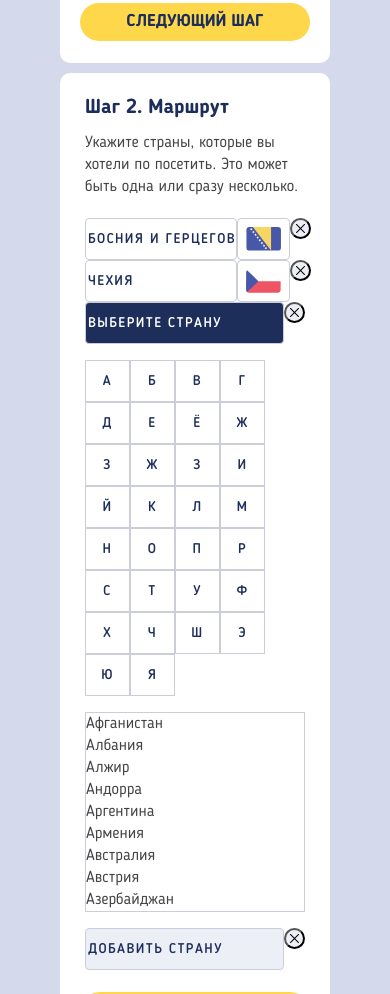
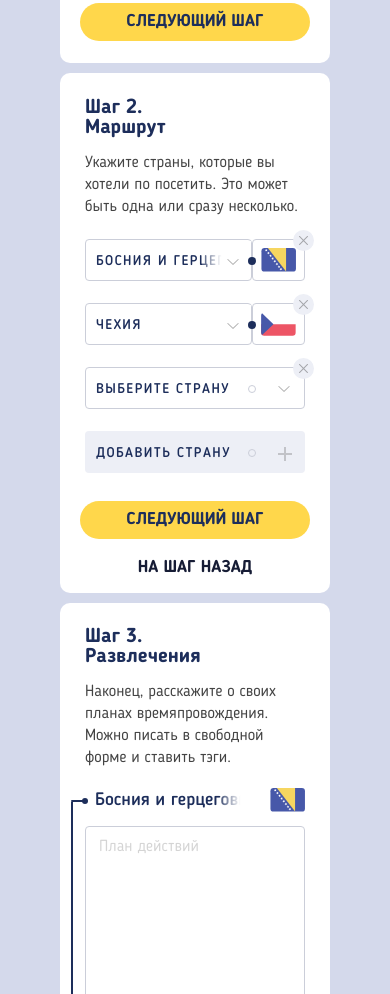
Before and after one commit to sunnyplus/644387-pognali-18, a website: page source/form.html in a window 390 px wide. Shown: the part 1821-2815 px from the top of the page. Drawn offline with nearby package versions, Linux system fonts and the light colour scheme; files that its build step writes are made by us from their sources.

Commit message:
form mobile completed

```diff
--- a/source/form.html
+++ b/source/form.html
@@ -417,38 +417,37 @@
           </div>
           <div class="step step--two">
             <h3 class="step__heading">Шаг 2. Маршрут</h3>
-            <p class="step__description">Укажите страны, которые вы хотели по посетить. Это может быть одна или сразу несколько.</p>
+            <p class="step__description step__description--step-two">Укажите страны, которые вы хотели по посетить. Это может быть одна или сразу несколько.</p>
             <div class="step__country-select country-select">
-              <input class="country-select__input" type="text" id="country-1" value="Босния и Герцеговина">
-              <label for="country-1">
+              <input class="country-select__input" type="text" id="country-4" value="Босния и Герцеговина">
+              <label class="country-select__country-label" for="country-4">
                 <div class="country-select__flag-wrapper">
                   <img src="img/flag-bosnia.svg" width="35" height="24" alt="Флаг Боснии и Герцеговины">
                 </div>
               </label>
               <button class="country-select__button-delete" type="button">
-                <img src="img/small-cross.svg" width="9" height="9" alt="Иконка удаления страны">
+                <img class="country-select_small-cross" src="img/small-cross.svg" width="9" height="9" alt="Иконка удаления страны">
               </button>
             </div>
             <div class="step__country-select country-select">
-              <input class="country-select__input" type="text" id="country-1" value="Чехия">
-              <label for="country-1">
+              <input class="country-select__input" type="text" id="country-2" value="Чехия">
+              <label class="country-select__country-label" for="country-2">
                 <div class="country-select__flag-wrapper">
                   <img src="img/flag-czech.svg" width="35" height="24" alt="Флаг Чехии">
                 </div>
-              </label>
+              </label class="country-select__country-label">
               <button class="country-select__button-delete" type="button">
-                <img src="img/small-cross.svg" width="9" height="9" alt="Иконка удаления страны">
+                <img class="country-select_small-cross" src="img/small-cross.svg" width="9" height="9" alt="Иконка удаления страны">
               </button>
             </div>
-            <div class="step__country-select country-select">
-              <input class="country-select__input country-select__input--darkblue" type="text" id="country-1" value="Выберите страну">
+            <div class="step__country-select country-select country-select--choose">
+              <button class="country-select__input" type="button" id="country-3">Выберите страну</button>
               <button class="country-select__button-delete" type="button">
-                <img src="img/small-cross.svg" width="9" height="9" alt="Иконка удаления страны">
+                <img class="country-select_small-cross" src="img/small-cross.svg" width="9" height="9" alt="Иконка удаления страны">
               </button>
-            </div>
               <div class="step__countries-wrapper">
                 <ul class="step__country-alphabet">
-                <li class="country-alphabet__item">
+                  <li class="country-alphabet__item country-alphabet__item--current">
                     <button class="step__country-letter" type="button">А</button>
                   </li>
                   <li class="country-alphabet__item">
@@ -467,25 +466,10 @@
                     <button class="step__country-letter" type="button">Е</button>
                   </li>
                   <li class="country-alphabet__item">
-                  <button class="step__country-letter" type="button">Ё</button>
-                </li>
-                <li class="country-alphabet__item">
-                  <button class="step__country-letter" type="button">Ж</button>
-                </li>
-                <li class="country-alphabet__item">
-                  <button class="step__country-letter" type="button">З</button>
-                </li>
-                <li class="country-alphabet__item">
-                  <button class="step__country-letter" type="button">Ж</button>
-                </li>
-                <li class="country-alphabet__item">
                     <button class="step__country-letter" type="button">З</button>
                   </li>
                   <li class="country-alphabet__item">
                     <button class="step__country-letter" type="button">И</button>
-                </li>
-                <li class="country-alphabet__item">
-                  <button class="step__country-letter" type="button">Й</button>
                   </li>
                   <li class="country-alphabet__item">
                     <button class="step__country-letter" type="button">К</button>
@@ -569,36 +553,34 @@
                   </li>
                 </ul>
               </div>
-            <div class="step__country-select country-select">
-              <input class="country-select__input country-select__input--grey" type="text" id="country-1" value="Добавить страну">
-              <button class="country-select__button-delete" type="button">
-                <img src="img/small-cross.svg" width="9" height="9" alt="Иконка удаления страны">
-              </button>
             </div>
-            <button class="step__submit button" type="submit">Следующий шаг</button>
+            <div class="step__country-select country-select country-select--add">
+              <button class="country-select__input country-select__input--grey" type="button" id="country-1">Добавить страну</button>
+            </div>
+            <button class="step__submit step__submit--step-two button-show-more" type="submit">Следующий шаг</button>
             <button class="step__back-button" type="button">На шаг назад</button>
           </div>
           <div class="step step--three">
             <h3 class="step__heading">Шаг 3. Развлечения</h3>
-            <p class="step__description">Наконец, расскажите о своих планах времяпровождения. Можно писать в свободной форме и ставить тэги.</p>
+            <p class="step__description step__description--step-three">Наконец, расскажите о своих планах времяпровождения. Можно писать в свободной форме и ставить тэги.</p>
             <ul class="step__intertament-list">
               <li class="step__intertament-item">
                 <div class="step__intertament-box">
-                  <span class="step__intertament-place">Босния и Герцеговина</span>
-                  <img class="step__intertament-flag" src="img/flag-bosnia.svg" width="35" height="24" alt="Флаг Боснии и Герцеговины">
+                  <span class="step__intertament-place">Босния и герцеговина</span>
+                  <img class="step__intertament-flag" src="img/flag-bosnia.svg" width="35" height="24" alt="Флаг Боснии и герцеговины">
                 </div>
-                <textarea class="step__intertament-text" name="intertainment-bosnia" rows="10" placeholder="План действий"></textarea>
+                <textarea class="step__intertament-text" name="intertainment-bosnia" placeholder="План действий"></textarea>
               </li>
               <li class="step__intertament-item">
                 <div class="step__intertament-box">
                   <span class="step__intertament-place">Чехия</span>
                   <img class="step__intertament-flag" src="img/flag-czech.svg" width="35" height="24" alt="Флаг Чехии">
                 </div>
-                <textarea class="step__intertament-text" name="intertainment-chz" rows="10" placeholder="План действий">Пить пиво и лазить по старым замкам, наслаждаться архитектурой и вот это все.
+                <textarea class="step__intertament-text" name="intertainment-chz" placeholder="План действий">Пить пиво и лазить по&nbsp;старым замкам, наслаждаться архитектурой и вот это все.
                 </textarea>
               </li>
             </ul>
-            <button class="step__submit button" type="submit">Отправить</button>
+            <button class="step__submit step__submit--step-three button-show-more" type="submit">Отправить</button>
           <button class="step__back-button" type="button">На шаг назад</button>
           </div>
         </form>
--- a/source/sass/blocks/country-select.scss
+++ b/source/sass/blocks/country-select.scss
@@ -1,11 +1,89 @@
 .country-select {
+  position: relative;
   font-family: $font;
   display: flex;
   justify-content: space-between;
+
+  &::after {
+    @include pseudo(8px,8px);
+    background-color: #1d2e5b;
+    border-radius: 50%;
+    top: 18px;
+    left: 163px;
+  }
+
+  &::before {
+    @include pseudo(49px,36px);
+    background-image: linear-gradient(to right, rgba(255, 255, 255, 0.2) 0%, #ffffff 40%);
+    top: 2px;
+    left: 117px;
+  }
+
+  &--choose {
+    position: relative;
+
+    &::after {
+      border: 1px solid #cbced9;
+      background-color: #ffffff;
+    }
+
+    &::before {
+      width: 12px;
+      height: 7px;
+      background: url("../img/dropdown-form.svg") no-repeat;
+      background-size: contain;
+      top: 19px;
+      left: 193px;
+      opacity: 0.3;
+    }
+
+    .country-select__input {
+      width: 220px;
+      text-align: left;
+      cursor: pointer;
+    }
+  }
+
+  &--opened {
+    &::after {
+      border: none;
+      background-color: transparent;
+    }
+
+    &::before {
+      width: 9px;
+      height: 9px;
+      background: url("../img/small-cross-white.svg") no-repeat;
+      opacity: 1;
+    }
+  }
+
+  &--add {
+    .country-select__input {
+      border: none;
+      padding-left: 11px;
+      text-align: left;
+      width: 220px;
+    }
+
+    &::after {
+      border: 1px solid #cbced9;
+      background-color: transparent;
+    }
+
+    &::before {
+      width: 14px;
+      height: 14px;
+      background: url("../img/qty-plus-mobile.svg") no-repeat;
+      background-size: contain;
+      top: 16px;
+      left: 193px;
+      opacity: 0.3;
+    }
+  }
 }
 
 .country-select__input {
-  position: relative;
   border: 1px solid #cbced9;
   border-radius: 4px;
   color: #1d2e5b;
@@ -14,30 +92,16 @@
   line-height: 18px;
   text-transform: uppercase;
   letter-spacing: 1.4px;
-
-  &::after {
-    content: "";
-    width: 8px;
-    height: 8px;
-    position: absolute;
-    background-color: #1d2e5b;
-    border-radius: 50%;
-    top: 0;
-    left: 0;
-    z-index: 100;
-  }
-
-  &::before {
-    @include pseudo(49px,36px);
-    background: url("../img/dropdown-form.svg") no-repeat;
-    background-image: linear-gradient(to right, rgba(255, 255, 255, 0.2) 0%, #ffffff 40%);
-  }
+  width: 168px;
+  padding-top: 12px;
+  padding-bottom: 10px;
+  padding-left: 10px;
+  background-color: #ffffff;
 
   &--darkblue {
     background-color: #1d2e5b;
     color: $white;
-    width: 100%;
-    height: 42px;//tmp
+    border: none;
   }
 
   &--grey {
@@ -58,10 +122,33 @@
 
 .country-select__button-delete {
   @include flex-center();
+  position: absolute;
+  top: -9px;
+  right: -9px;
   width: 21px;
   height: 21px;
   border-radius: 50%;
   background-color: #edeff6;
+  border: none;
+
+  &--closed {
+    display: none;
+  }
+}
+
+.country-select__country-label {
+  &::before {
+    @include pseudo(12px,7px);
+    background: url("../img/dropdown-form.svg") no-repeat;
+    background-size: contain;
+    top: 20px;
+    right: 66px;
+    opacity: 0.3;
+  }
+}
+
+.country-select_small-cross {
+  opacity: 0.3;
 }
 
 @media (min-width: $tablet-width) {
--- a/source/sass/blocks/page-footer.scss
+++ b/source/sass/blocks/page-footer.scss
@@ -6,6 +6,7 @@
   position: relative;
   margin-top: -30px;
   padding-bottom: 24px;
+  z-index: 15;
 }
 
 .page-footer__wrapper {
--- a/source/sass/blocks/plan-add.scss
+++ b/source/sass/blocks/plan-add.scss
@@ -10,6 +10,7 @@
 .plan-add__form {
   padding: 25px;
   padding-top: 30px;
+  padding-bottom: 73px;
   border-radius: 30px;
   width: $mobile-width;
   margin: 0 auto;
--- a/source/sass/blocks/step.scss
+++ b/source/sass/blocks/step.scss
@@ -10,6 +10,15 @@
   &:not(:last-of-type) {
     margin-bottom: 10px;
   }
+
+  &--two {
+    padding-bottom: 9px;
+  }
+
+  &--three {
+    padding-top: 24px;
+    padding-bottom: 10px;
+  }
 }
 
 .step__heading {
@@ -18,6 +27,7 @@
   font-weight: 700;
   line-height: 20px;
   margin: 0;
+  margin-right: 100px;
 }
 
 .step__description {
@@ -28,6 +38,14 @@
   margin: 0;
   margin-top: 14px;
   margin-bottom: 20px;
+
+  &--step-two {
+    margin-bottom: 21px;
+  }
+
+  &--step-three {
+    margin-bottom: 13px;
+  }
 }
 
 .step__child-permission {
@@ -69,6 +87,14 @@
   padding-left: 0;
   text-transform: uppercase;
 
+  &--step-two {
+    margin-top: 28px;
+  }
+
+  &--step-three {
+    margin-top: 4px;
+  }
+
   @include flex-center();
 }
 
@@ -78,7 +104,19 @@
 
 .step__country-list {
   @include list-reset();
+  margin: 0;
+  padding-top: 54px;
+  padding-left: 18px;
+  padding-bottom: 15px;
   border: 1px solid #cbced9;
+  border-radius: 0 0 10px 10px;
+  box-shadow: 0 20px 50px rgba(29, 46, 91, 0.1);
+}
+
+.step__country-select {
+  &:not(:last-of-type) {
+    margin-bottom: 22px;
+  }
 }
 
 .step__country-link {
@@ -89,8 +127,22 @@
   text-decoration: none;
 }
 
+.step__countries-wrapper {
+  display: none;
+  position: absolute;
+  z-index: 15;
+  top: 42px;
+  left: 0;
+
+  &--opened {
+    display: block;
+    background: #ffffff;
+  }
+}
+
 .step__country-alphabet {
   @include list-reset();
+  margin: 0;
   display: flex;
   flex-wrap: wrap;
 }
@@ -107,6 +159,7 @@
   letter-spacing: 1.4px;
   border: 1px solid #cbced9;
   cursor: pointer;
+  padding: 0;
 
   &--active {
     background-color: #1d2e5b;
@@ -124,15 +177,52 @@
   background-color: $white;
   border: none;
   width: 100%;
+  margin-top: 13px;
 }
 
 .step__intertament-list {
   @include list-reset();
+  margin: 0;
+}
+
+.step__intertament-item {
+  position: relative;
+
+  &:first-of-type {
+    &::before {
+      @include pseudo(2px,281px);
+      background-color: #1d2e5b;
+      top: 20px;
+      left: -14px;
+    }
+  }
 }
 
 .step__intertament-box {
+  position: relative;
   display: flex;
   justify-content: space-between;
+  padding-left: 10px;
+
+  &::before {
+    @include pseudo(15px,2px);
+    border-radius: 1px;
+    background-color: #1d2e5b;
+    top: 18px;
+    left: -14px;
+  }
+
+  &::after {
+    @include pseudo(6px,6px);
+    background-color: #1d2e5b;
+    border-radius: 50%;
+    top: 16px;
+    left: -3px;
+  }
+}
+
+.step__intertament-flag {
+  align-self: center;
 }
 
 .step__intertament-place {
@@ -155,8 +245,9 @@
 
 .step__intertament-text {
   width: 100%;
-  padding-top: 13px;
-  padding-left: 15px;
+  padding-top: 9px;
+  padding-left: 13px;
+  padding-right: 7px;
   border: 1px solid #cbced9;
   border-radius: 4px;
   color: #444444;
@@ -164,6 +255,9 @@
   font-weight: 400;
   line-height: 22px;
   resize: none;
+  margin-top: 8px;
+  margin-bottom: 17px;
+  min-height: 220px;
 
   &::placeholder {
     opacity: 0.3;
```
Also changed, not shown: source/js/script.js (+17 -1 lines), source/sass/blocks/country-alphabet.scss (+15 -0 lines), source/img/small-cross-white.svg (added). Lines whose indentation alone changed are shown as unchanged.
